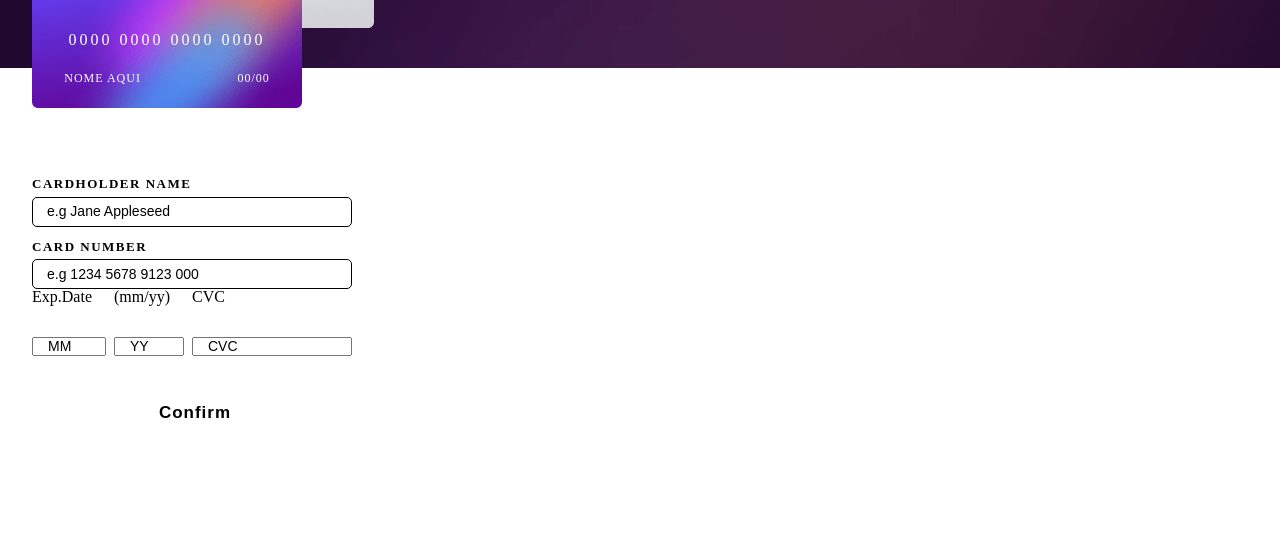
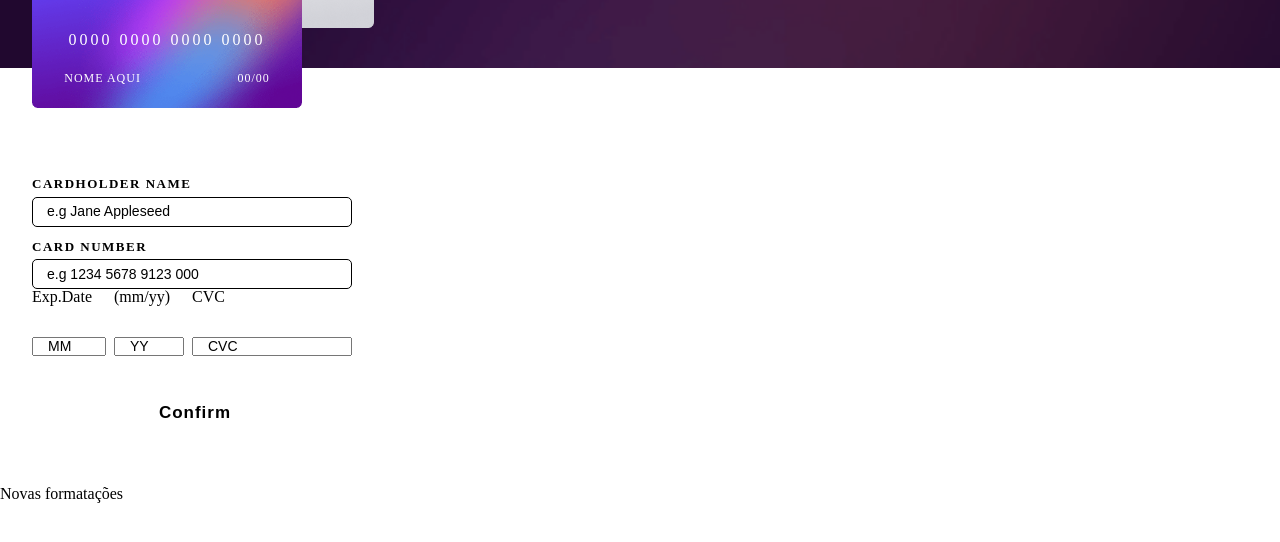
Before and after one commit to Kesley-Brandon-Developer/cartao_de_credito_interativo, a plain HTML site: page index.html in a window 1280 px wide. Shown: the part 152-694 px from the top of the page. Drawn offline with Linux system fonts and the light colour scheme; files whose address does not match are found by name.

Commit message:
nova inserção

```diff
--- a/index.html
+++ b/index.html
@@ -58,9 +58,7 @@
             </div>
             <button class="btn-continue-thx" id="btn_continue_thx">Continue</button>
         </section>
-        <section>
-
-        </section>
+        <h1>Novas formatações</h1>
     </main>
 </body>
 </html>
```
